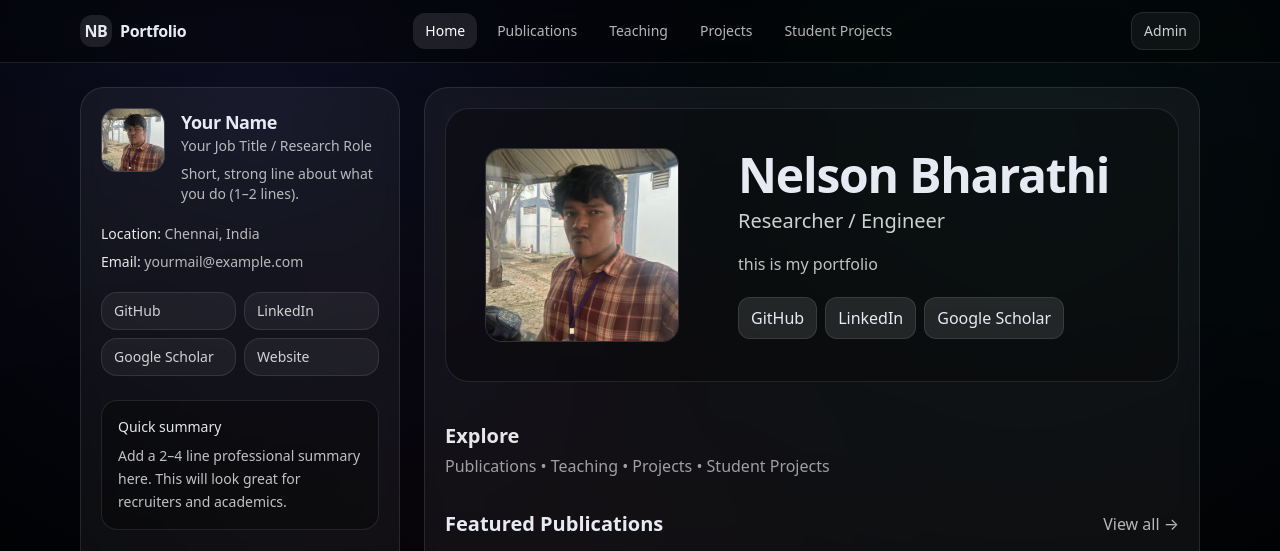
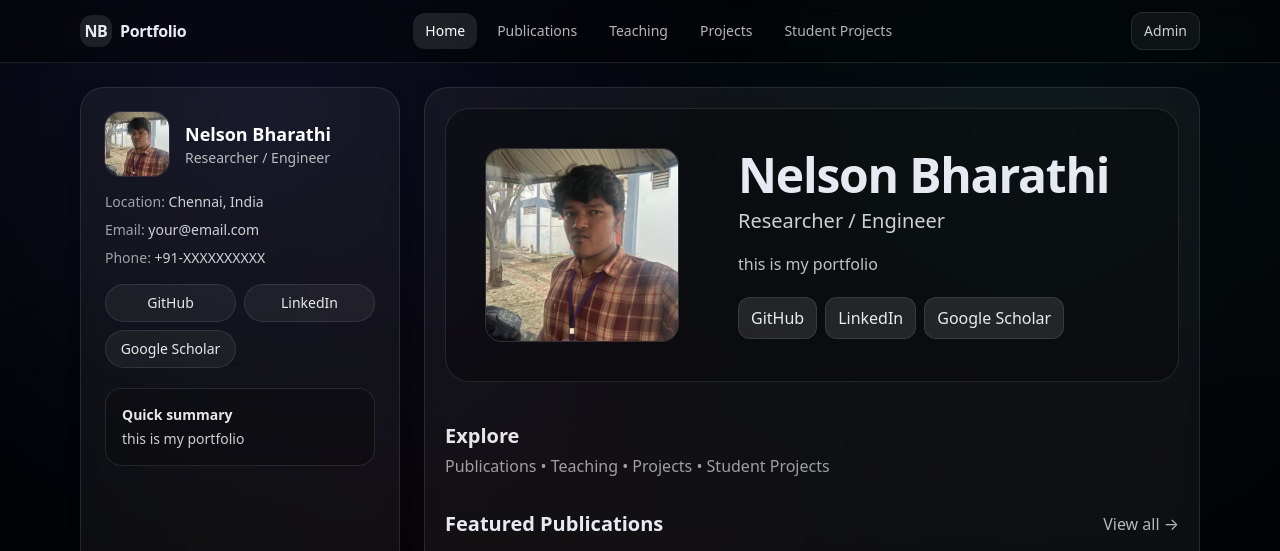
Before and after one commit to NelsonBharathi/nelsonbharathi.github.io, an Astro site: page / in a window 1280 px wide. Shown: the top 551 px of the page. Built offline with nearby package versions, Linux system fonts and the light colour scheme; Astro itself is replaced by a stand-in of ours.

Commit message:
Update ProfileSidebar.astro

```diff
--- a/src/components/ProfileSidebar.astro
+++ b/src/components/ProfileSidebar.astro
@@ -1,58 +1,63 @@
 ---
-const profile = {
+import { getEntryBySlug } from "astro:content";
+
+const profileEntry = await getEntryBySlug("site", "profile");
+
+const profile = profileEntry?.data ?? {
   name: "Your Name",
   role: "Your Job Title / Research Role",
-  tagline: "Short, strong line about what you do (1–2 lines).",
   location: "Chennai, India",
   email: "yourmail@example.com",
+  phone: "",
+  bio: "Short, strong line about what you do (1–2 lines).",
+  avatar: "/profile.jpg",
   links: [
-    { label: "GitHub", url: "https://github.com/nelsonbharathi" },
-    { label: "LinkedIn", url: "https://linkedin.com/in/yourprofile" },
-    { label: "Google Scholar", url: "#" },
-    { label: "Website", url: "#" },
+    { label: "GitHub", url: "https://github.com/" },
+    { label: "LinkedIn", url: "https://linkedin.com/" },
   ],
 };
+
+const avatar = profile.avatar || "/profile.jpg";
 ---
-
-<aside class="rounded-3xl border border-white/10 bg-white/5 p-5 backdrop-blur">
-  <div class="flex items-start gap-4">
-    <div class="h-16 w-16 shrink-0 overflow-hidden rounded-2xl border border-white/10 bg-white/10">
+<aside class="rounded-3xl border border-white/10 bg-white/5 p-6 shadow-lg backdrop-blur">
+  <div class="flex items-center gap-4">
     <img
-        src="/profile.jpg"
-        alt="Profile"
-        class="h-full w-full object-cover"
-        onerror="this.style.display='none'"
+      src={avatar}
+      alt="Avatar"
+      class="h-16 w-16 rounded-2xl object-cover ring-1 ring-white/10"
+      loading="lazy"
     />
-    </div>
-
-    <div class="min-w-0">
-      <h1 class="truncate text-lg font-semibold tracking-tight">{profile.name}</h1>
-      <p class="text-sm text-white/70">{profile.role}</p>
-      <p class="mt-2 text-sm text-white/70">{profile.tagline}</p>
+    <div>
+      <div class="text-lg font-semibold text-white">{profile.name}</div>
+      <div class="text-sm text-white/70">{profile.role}</div>
     </div>
   </div>
 
-  <div class="mt-5 space-y-2 text-sm text-white/70">
-    <p><span class="text-white/90">Location:</span> {profile.location}</p>
-    <p><span class="text-white/90">Email:</span> {profile.email}</p>
+  <div class="mt-4 space-y-2 text-sm text-white/80">
+    {profile.location && <div><span class="text-white/60">Location:</span> {profile.location}</div>}
+    {profile.email && <div><span class="text-white/60">Email:</span> {profile.email}</div>}
+    {profile.phone && <div><span class="text-white/60">Phone:</span> {profile.phone}</div>}
   </div>
 
-  <div class="mt-5 grid grid-cols-2 gap-2">
+  {profile.links?.length ? (
+    <div class="mt-4 grid grid-cols-2 gap-2">
       {profile.links.map((l) => (
         <a
           href={l.url}
           target="_blank"
-        class="rounded-2xl border border-white/10 bg-white/5 px-3 py-2 text-sm text-white/80 transition hover:bg-white/10 hover:text-white"
+          rel="noreferrer"
+          class="rounded-full border border-white/10 bg-white/5 px-3 py-2 text-center text-sm text-white/90 hover:bg-white/10"
         >
           {l.label}
         </a>
       ))}
     </div>
+  ) : null}
 
-  <div class="mt-6 rounded-2xl border border-white/10 bg-black/30 p-4 text-sm text-white/75">
-    <p class="font-medium text-white/90">Quick summary</p>
-    <p class="mt-2 leading-relaxed">
-      Add a 2–4 line professional summary here. This will look great for recruiters and academics.
-    </p>
+  {profile.bio ? (
+    <div class="mt-5 rounded-2xl border border-white/10 bg-black/20 p-4 text-sm text-white/80">
+      <div class="mb-1 font-semibold text-white/90">Quick summary</div>
+      <div>{profile.bio}</div>
     </div>
+  ) : null}
 </aside>
```
Lines whose indentation alone changed are shown as unchanged.
